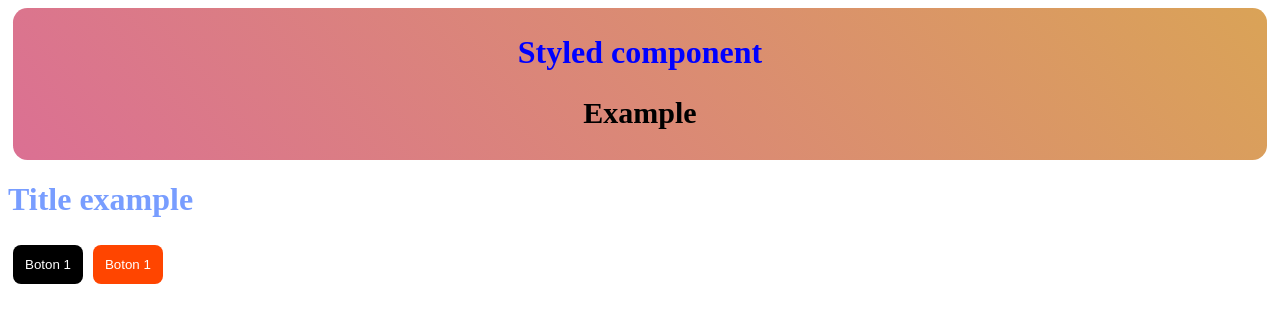
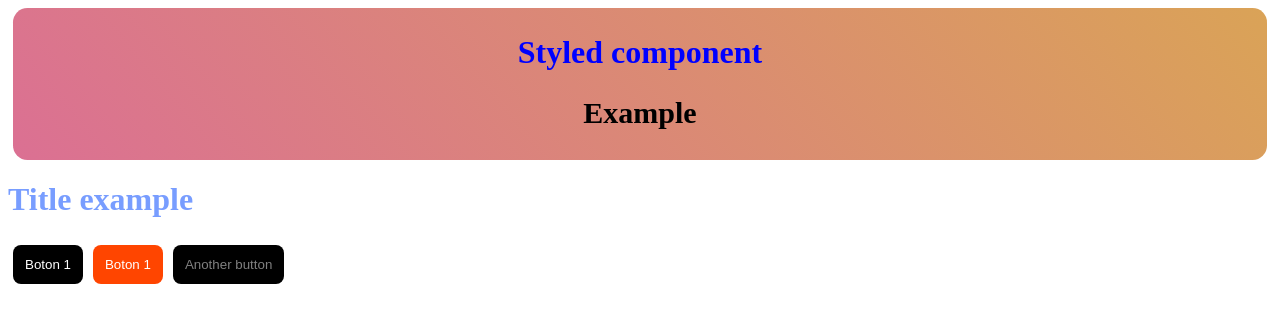
Before and after one commit to RoswellCR/styled-components-css, a React (Create React App) app: page / in a window 1280 px wide. Shown: the top 322 px of the page. Built offline with nearby package versions, Linux system fonts and the light colour scheme.

Commit message:
extended styles

```diff
--- a/src/App.js
+++ b/src/App.js
@@ -40,7 +40,14 @@ color: #fff;
 border: 0;
 margin: 5px;
 `
+const ButtonSpecial = styled(Button)`
+color: gray;
+transition: all 300ms ease-out;
 
+&:hover{
+  transform: scale(1.3)
+}
+`
 const Subtitle = styled.h1`
 color: ${colorPrincipal};
 `
@@ -59,6 +66,7 @@ function App() {
           </Subtitle>
           <Button>Boton 1 </Button>
           <Button bg='orangered'>Boton 1 </Button>
+          <ButtonSpecial> Another button</ButtonSpecial>
         </div>
 
   );
```
